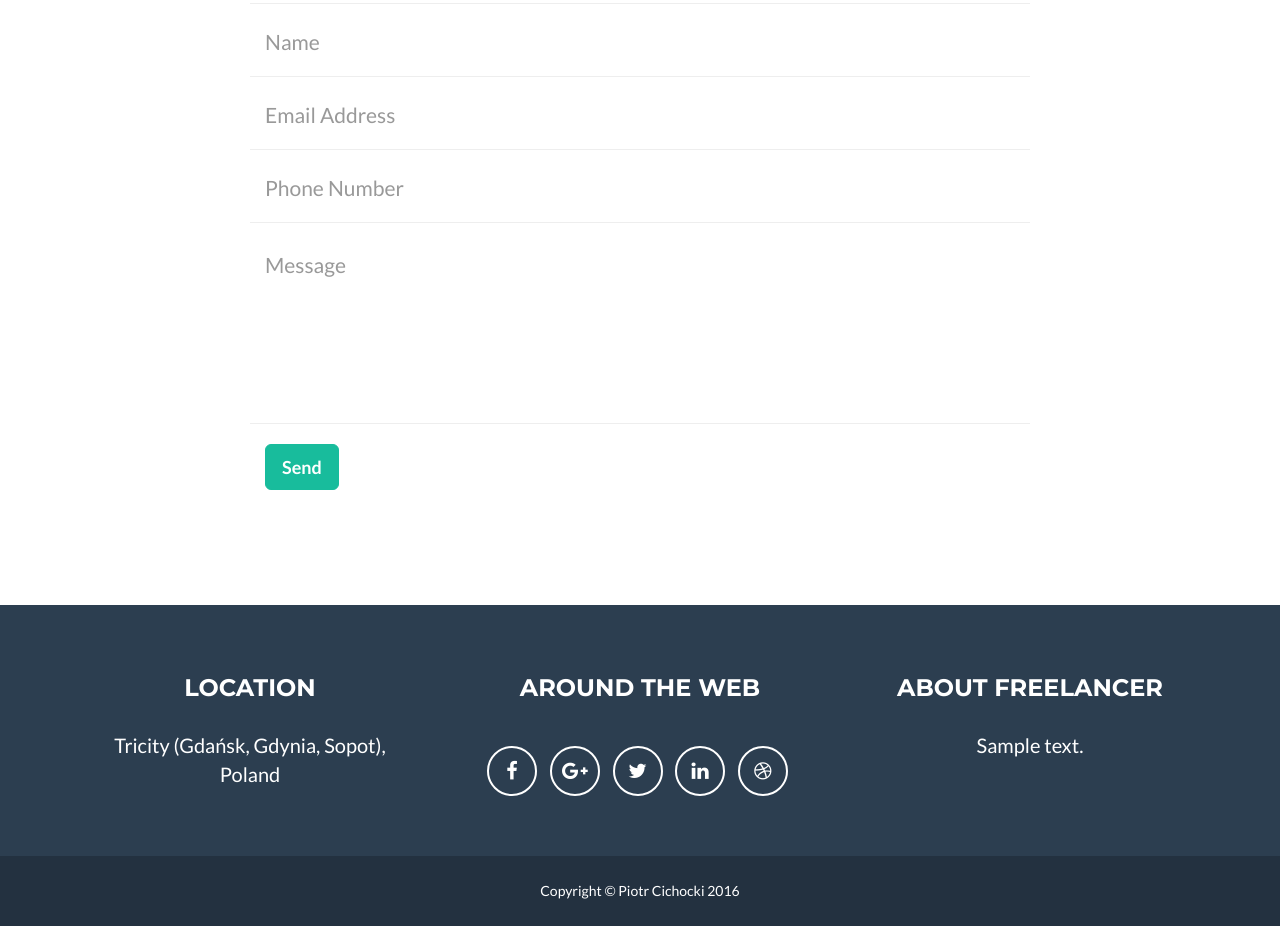
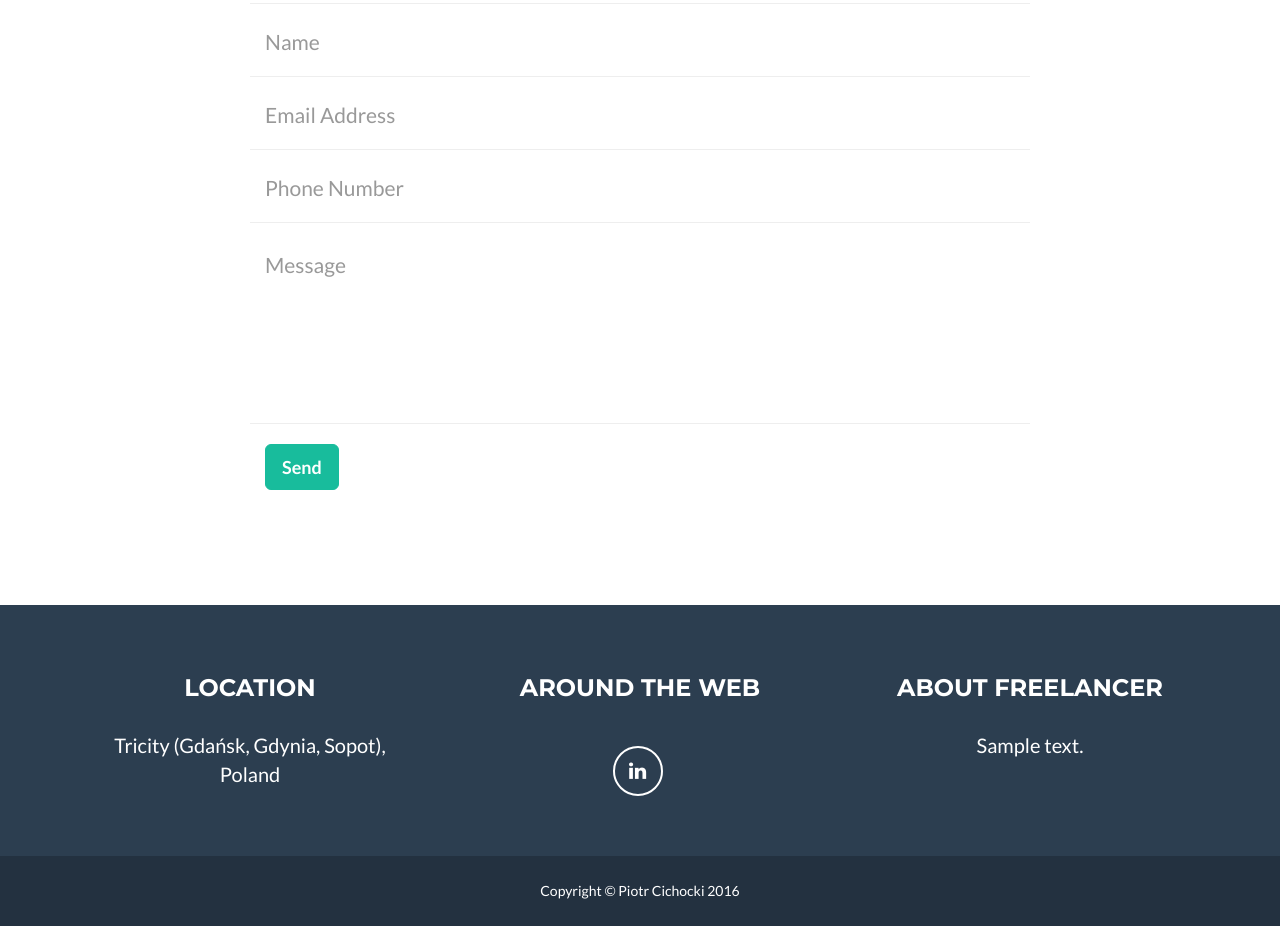
Before and after one commit to boo314/boo314.github.io, a website: page index.html in a window 1280 px wide. Shown: the part 2266-3192 px from the top of the page. Drawn offline with nearby package versions, Linux system fonts and the light colour scheme.

Commit message:
Changed webfeeds

```diff
--- a/index.html
+++ b/index.html
@@ -249,7 +249,7 @@
                     <div class="footer-col col-md-4">
                         <h3>Around the Web</h3>
                         <ul class="list-inline">
-                            <li>
+                            <!-- <li>
                                 <a href="#" class="btn-social btn-outline"><i class="fa fa-fw fa-facebook"></i></a>
                             </li>
                             <li>
@@ -257,13 +257,13 @@
                             </li>
                             <li>
                                 <a href="#" class="btn-social btn-outline"><i class="fa fa-fw fa-twitter"></i></a>
+                            </li> -->
+                            <li>
+                                <a href="https://pl.linkedin.com/in/piotr-cichocki-b92b3791" class="btn-social btn-outline"><i class="fa fa-fw fa-linkedin"></i></a>
                             </li>
-                            <li>
-                                <a href="#" class="btn-social btn-outline"><i class="fa fa-fw fa-linkedin"></i></a>
-                            </li>
-                            <li>
+                            <!-- <li>
                                 <a href="#" class="btn-social btn-outline"><i class="fa fa-fw fa-dribbble"></i></a>
-                            </li>
+                            </li> -->
                         </ul>
                     </div>
                     <div class="footer-col col-md-4">
```
